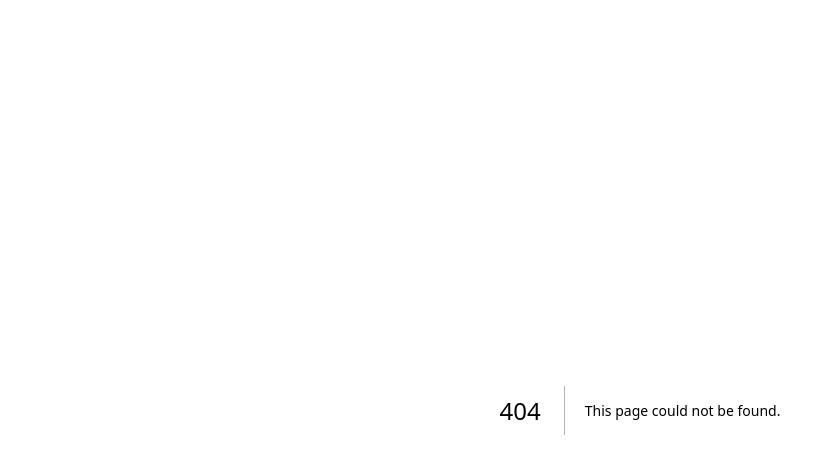
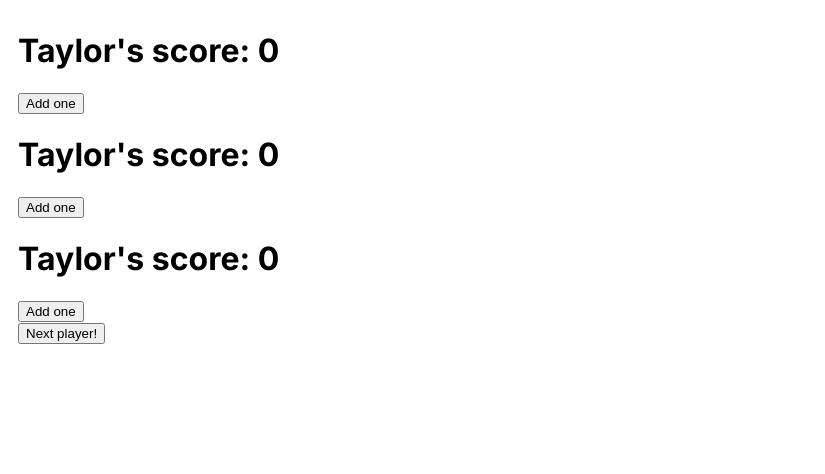
Before and after one commit to rikisamurai/next-learning, a Next.js app: page /demo/learn-react/preserve-state/reset-state in a window 1280 px wide. Before the commit this address had no page. Shown: the top 474 px of the page, without its empty margins (0-825 px from the left). Built offline with nearby package versions, Linux system fonts and the light colour scheme.

Commit message:
preserve state: https://react.dev/learn/preserving-and-resetting-state

```diff
--- a/app/demo/learn-react/preserve-state/page.js
+++ b/app/demo/learn-react/preserve-state/page.js
@@ -23,7 +23,6 @@ export default function App() {
   }
   return (
     <div>
-      {/*<div>111</div>*/}
       <Counter isFancy={false} />
       <label>
         <input
--- /dev/null
+++ b/app/demo/learn-react/preserve-state/reset-state/page.js
@@ -0,0 +1,49 @@
+'use client';
+
+import { useState } from 'react';
+
+export default function Scoreboard() {
+  const [isPlayerA, setIsPlayerA] = useState(true);
+  return (
+    <div>
+      {isPlayerA ? <Counter person="Taylor" /> : <Counter person="Sarah" />}
+      {isPlayerA ? (
+        <Counter key="Taylor" person="Taylor" />
+      ) : (
+        <Counter key="Sarah" person="Sarah" />
+      )}
+      {isPlayerA && <Counter person="Taylor" />}
+      {!isPlayerA && <Counter person="Sarah" />}
+      <button
+        onClick={() => {
+          setIsPlayerA(!isPlayerA);
+        }}
+      >
+        Next player!
+      </button>
+    </div>
+  );
+}
+
+function Counter({ person }) {
+  const [score, setScore] = useState(0);
+  const [hover, setHover] = useState(false);
+
+  let className = 'counter';
+  if (hover) {
+    className += ' hover';
+  }
+
+  return (
+    <div
+      className={className}
+      onPointerEnter={() => setHover(true)}
+      onPointerLeave={() => setHover(false)}
+    >
+      <h1>
+        {person}'s score: {score}
+      </h1>
+      <button onClick={() => setScore(score + 1)}>Add one</button>
+    </div>
+  );
+}
```
